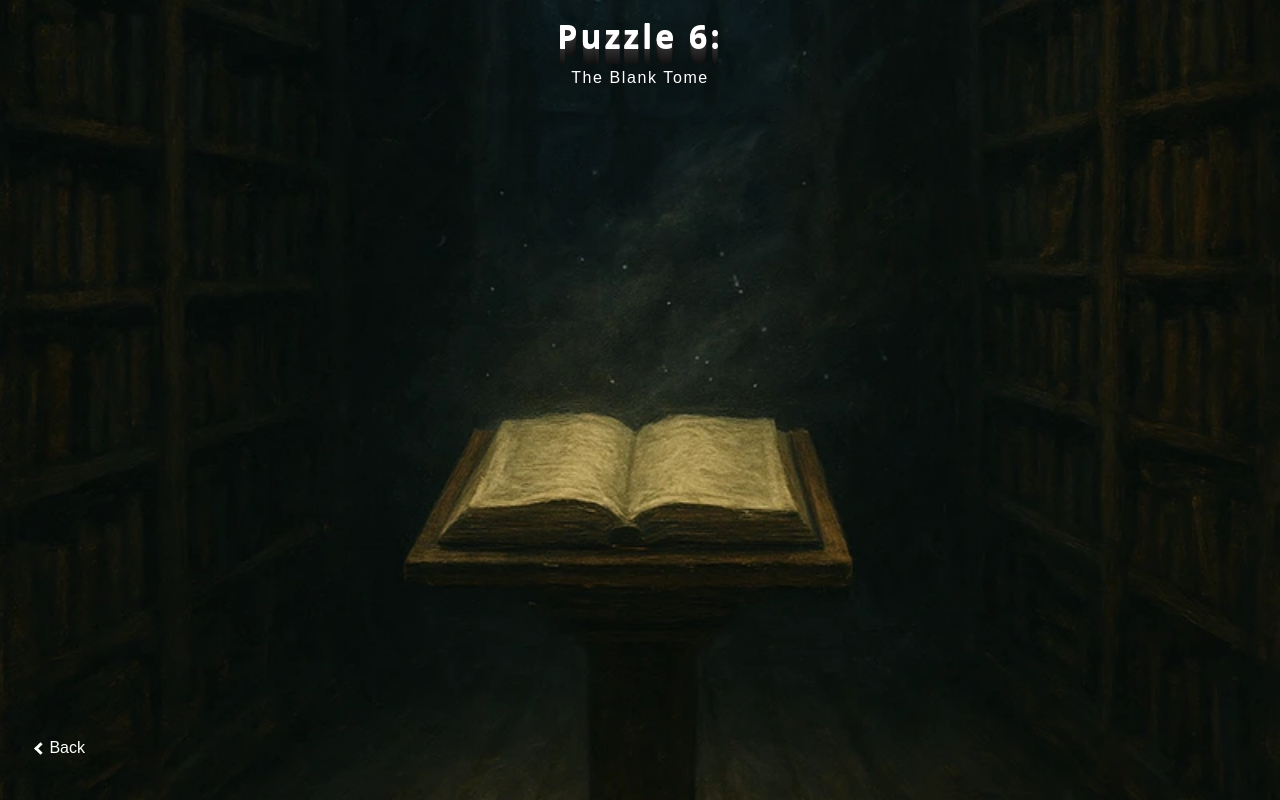
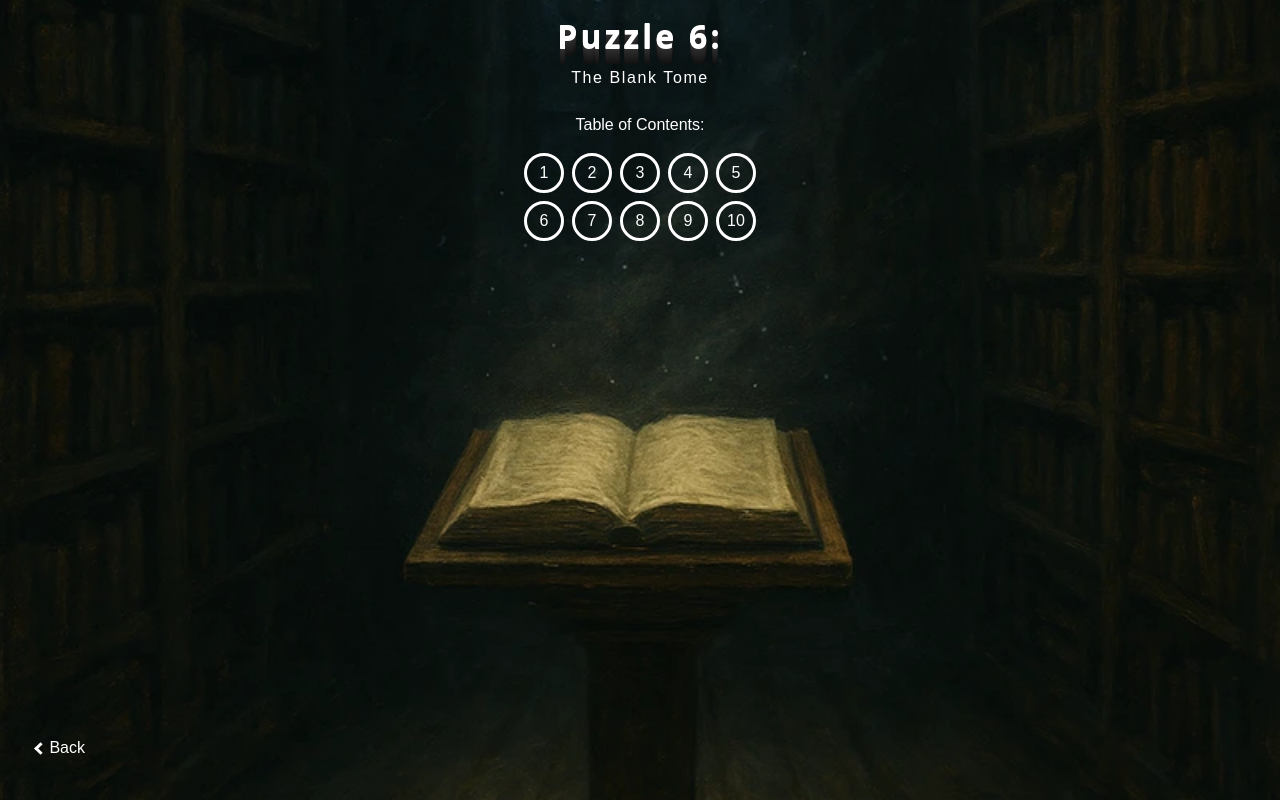
Before and after one commit to MyLightIsOn/mobile-a11y-101, a Next.js app: page /puzzle/6 in a window 1280 px wide. Built offline with nearby package versions, Linux system fonts and the light colour scheme; a web font is replaced by a local one.

Commit message:
Fix layout and accessibility for puzzles 5 and 6.
Adjusted class names and styles for puzzle 5's layout. Enhanced puzzle 6's navigation and accessibility, adding readable content and improving interaction with the table of contents.

```diff
--- a/app/puzzle/5/page.tsx
+++ b/app/puzzle/5/page.tsx
@@ -98,10 +98,9 @@ const Page = () => {
         </span>
       ));
   };
-
   return (
     <div
-      className="bg-black w-screen ov stext-white text-center p-4 h-full"
+      className="bg-black w-screen text-white text-center p-4 h-full"
       style={{
         backgroundImage: "url('/study.webp')",
         backgroundPosition: "center center",
--- a/app/puzzle/6/page.tsx
+++ b/app/puzzle/6/page.tsx
@@ -2,6 +2,7 @@
 import React, { useEffect, useState } from "react";
 import PuzzleFooter from "@/components/puzzle-footer";
 import PuzzleComplete from "@/components/puzzle-complete";
+import { CircleCheck } from "lucide-react";
 
 const puzzleSolvedContent = {
   puzzleNumber: 6,
@@ -17,61 +18,61 @@ const chapters = [
     id: "chapter-1",
     title: "Chapter 1",
     content:
-      "Once upon a time, there was a curious soul who discovered an old mysterious house. They could not resist the lure of learning something new. They cautiously entered.",
+      "Once upon a time, there was a curious soul who discovered an old mysterious house. They could not resist the lure of learning something new. They cautiously entered. Double tap to mark this chapter as red.",
   },
   {
     id: "chapter-2",
     title: "Chapter 2",
     content:
-      "When they entered, the house was drenched in silence. However, they heard sound from somewhere below. The basement perhaps? They unlocked the door and descended.",
+      "When they entered, the house was drenched in silence. However, they heard sound from somewhere below. The basement perhaps? They unlocked the door and descended. Double tap to mark this chapter as red.",
   },
   {
     id: "chapter-3",
     title: "Chapter 3",
     content:
-      "The basement was pitch black and our curious soul could see nothing. That did not matter because our curious soul was also prepared and practice navigating without light.",
+      "The basement was pitch black and our curious soul could see nothing. That did not matter because our curious soul was also prepared and practice navigating without light. Double tap to mark this chapter as red.",
   },
   {
     id: "chapter-4",
     title: "Chapter 4",
     content:
-      "Next they wandered into the living room. There was an odd looking coffee table covered with buttons. They all said click here, but it was trap.",
+      "Next they wandered into the living room. There was an odd looking coffee table covered with buttons. They all said click here, but it was a trap. Double tap to mark this chapter as red.",
   },
   {
     id: "chapter-5",
     title: "Chapter 5",
     content:
-      "This strange house also had an old art gallery with creepy portraits that seemed to watching. Oddly, there seemed to be a locked door near the portrait of the dog. With no key, our adventurer moved on to the dining room.",
+      "This strange house also had an old art gallery with creepy portraits that seemed to be watching. Oddly, there seemed to be a locked door near the portrait of the dog. With no key, our adventurer moved on to the dining room. Double tap to mark this chapter as red.",
   },
   {
     id: "chapter-6",
     title: "Chapter 6",
     content:
-      "The dining room was set as if a big feast would be served at some unknown date. One setting was for an honored guest. 'I wonder who this guest was?', the adventurer thought as they stepped into the hall and walked towards the study.",
+      "The dining room was set as if a big feast would be served at some unknown date. One setting was for an honored guest. 'I wonder who this guest was?', the adventurer thought as they stepped into the hall and walked towards the study. Double tap to mark this chapter as red.",
   },
   {
     id: "chapter-7",
     title: "Chapter 7",
     content:
-      "The study room was set as if a big feast would be served at some unknown date. One setting was for an honored guest. 'I wonder who this guest was?', the adventurer thought as they stepped into the hall and walked towards the study.",
+      "The study room was set as if a big feast would be served at some unknown date. One setting was for an honored guest. 'I wonder who this guest was?', the adventurer thought as they stepped into the hall and walked towards the study. Double tap to mark this chapter as red.",
   },
   {
     id: "chapter-8",
     title: "Chapter 8",
     content:
-      "The study was old and dusty, yet the fireplace blazed, bathing the room with dancing shadows. The adventurer checked every drawer looking for clues.",
+      "The study was old and dusty, yet the fireplace blazed, bathing the room with dancing shadows. The adventurer checked every drawer looking for clues. Double tap to mark this chapter as red.",
   },
   {
     id: "chapter-9",
     title: "Chapter 9",
     content:
-      "Lastly, our explorer found a massive library with rows and rows of books that stretched on forever. In the middle, an ancient book with blank pages rested on a pedestal. What secrets does it hide?",
+      "Lastly, our explorer found a massive library with rows and rows of books that stretched on forever. In the middle, an ancient book with blank pages rested on a pedestal. What secrets does it hide? Double tap to mark this chapter as red.",
   },
   {
     id: "chapter-10",
     title: "Chapter 10",
     content:
-      "As our hero departs the mysterious house, they realize that wihtout being able to understand with their ears, they would be lost forever. The end.",
+      "As our hero departs the mysterious house, they realize that wihtout being able to understand with their ears, they would be lost forever. The end. Double tap to mark this chapter as red.",
   },
 ];
 
@@ -85,7 +86,7 @@ function Page() {
     setChaptersRead([...chaptersRead, chapterId]);
   };
 
-  const chaptersToCheck = ["chapter-1"];
+  const chaptersToCheck = ["chapter-2", "chapter-5", "chapter-9"];
 
   useEffect(() => {
     const checkIfAllPresent = chaptersToCheck.every((chapter) =>
@@ -119,21 +120,62 @@ function Page() {
     >
       <h1 className="text-2xl font-bold pb-2 relative z-10">Puzzle 6:</h1>
       <h2 className="text-xl pb-6 relative z-10 text-white">The Blank Tome</h2>
-      <div className={"sr-only absolute -left-96 -top-96"}>
-        <ul id={"table-contents"}>
+      <p className={"sr-only -top-96 -left-96 overflow-hidden"}>
+        Shelves tower above you, heavy with dusty volumes of forgotten
+        knowledge. A cold draft rustles their spines. At the center of the room,
+        a single book rests open. Its pages blank. In chapters 2, 5, and 9 you
+        see bookmarks. What could this mean? This is your final test. You
+        already know everything you need to solve this puzzle. Good luck.
+      </p>
+      <div>
+        <div className={"mb-4"}> Table of Contents:</div>
+        <div
+          className={"flex flex-wrap justify-center w-[250px] mx-auto gap-2"}
+        >
           {chapters.map((chapter, index) => (
-            <li key={index}>
-              <a href={`#${chapter.id}`}>{chapter.title}</a>
-            </li>
+            <ul key={chapter.id} id={"table-contents"}>
+              {chaptersRead.includes(chapter.id) ? (
+                <li className={"w-10 rounded-full bg-green-700"}>
+                  <CircleCheck className={"w-full h-full "} />
+                </li>
+              ) : (
+                <li
+                  aria-label={`Turn to Chapter ${index + 1}`}
+                  className={
+                    "border border-white border-3 rounded-full flex justify-center items-center w-10 h-10"
+                  }
+                  onClick={(e) => {
+                    e.preventDefault();
+                    const el = document.getElementById(chapter.id);
+                    if (el) {
+                      el.scrollIntoView({ behavior: "smooth" });
+                      el.setAttribute("tabindex", "-1");
+                      el.focus();
+                    }
+                  }}
+                >
+                  {index + 1}
+                </li>
+              )}
+            </ul>
           ))}
-        </ul>
+        </div>
+      </div>
+      <div className={"sr-only absolute -top-96 -left-96 overflow-hidden"}>
         {chapters.map((chapter, index) => (
-          <div id={chapter.id} key={index}>
-            <h3>{chapter.title}</h3>
-            <p>{chapter.content} </p>
-            <button onClick={() => markedRead(chapter.id)}>
-              Mark {chapter.title} As Read
-            </button>
+          <div key={index}>
+            <a
+              href={"#table-contents"}
+              id={chapter.id}
+              onClick={() => {
+                markedRead(chapter.id);
+                const table_of_contents =
+                  document.getElementById("table-contents");
+                table_of_contents?.focus();
+              }}
+            >
+              {"You turn to" + chapter.title + ". " + chapter.content}
+            </a>
             <a href={"#table-contents"}>Back to Table of Contents</a>
           </div>
         ))}
```
